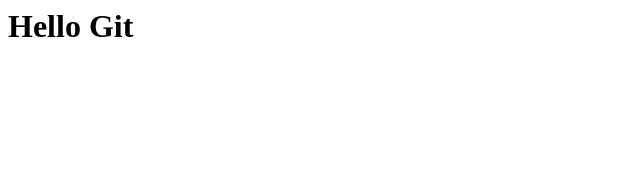
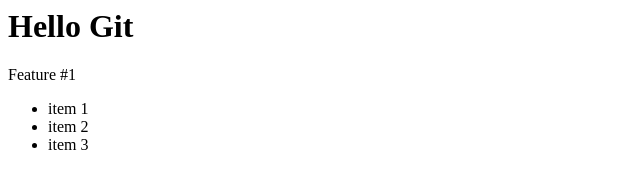
Before and after one commit to mike742/github_demo_oct_2021, a plain HTML site: page index.html in a window 1280 px wide. Shown: the whole page, without its empty margins (0-640 px from the left). Drawn offline with Linux system fonts and the light colour scheme.

Commit message:
added feature #1

```diff
--- a/index.html
+++ b/index.html
@@ -1,5 +1,12 @@
 <html>
 <body>
 	<h1>Hello Git</h1>
+
+	<p>Feature #1</p>
+	<ul>
+		<li>item 1</li>
+		<li>item 2</li>
+		<li>item 3</li>
+	</ul>
 </body>
 </html>
```
